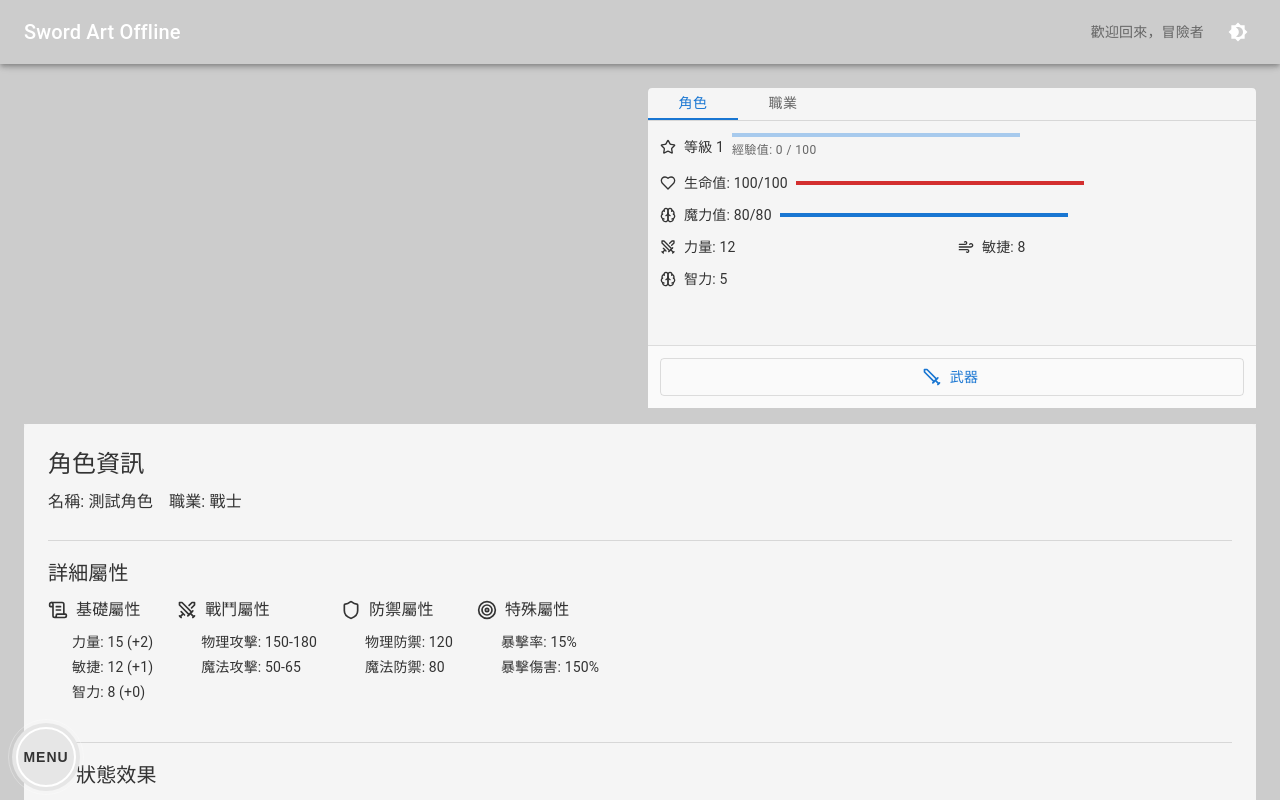
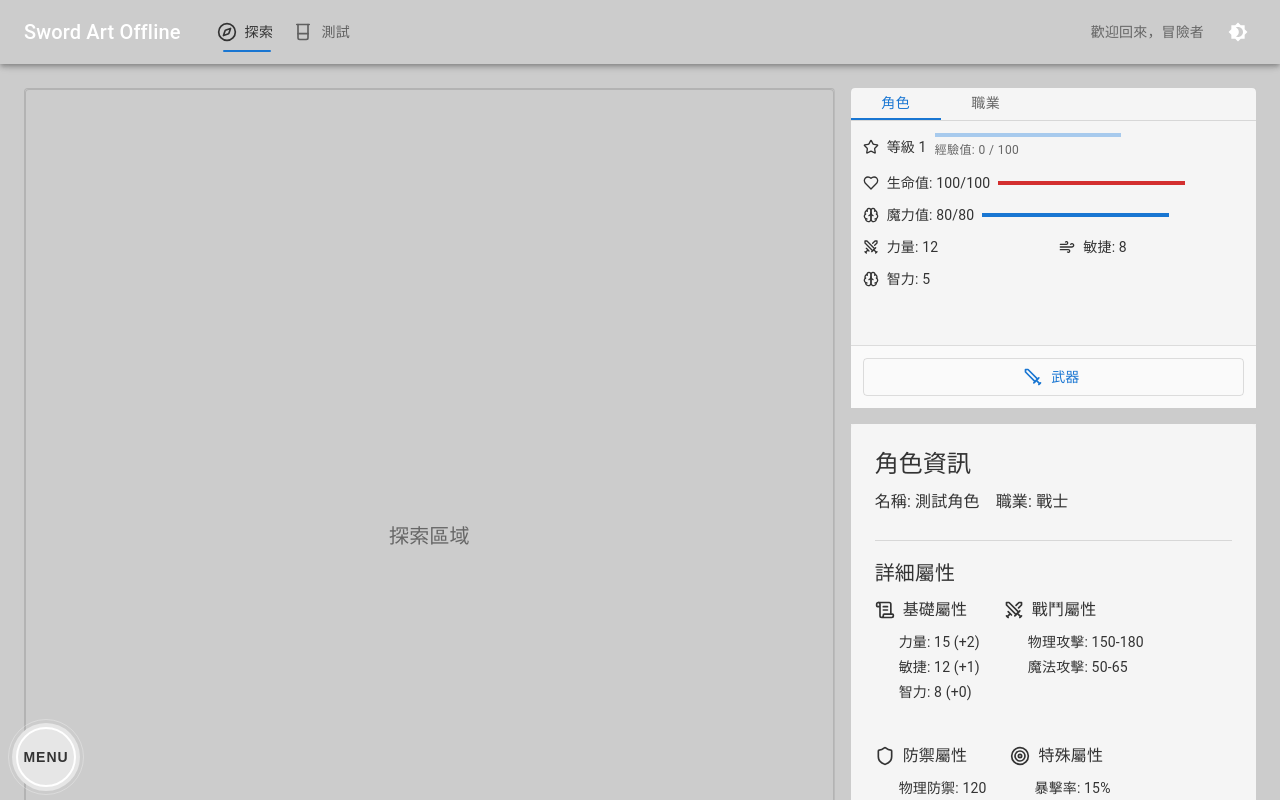
Before and after one commit to Mr-Smilin/sword-bus-online, a React (Create React App) app: page / in a window 1280 px wide. Shown: the top 800 px of the page. Built offline with nearby package versions, Linux system fonts and the light colour scheme.

Commit message:
分割主畫面代碼

```diff
--- a/src/components/layout/AppHeader.jsx
+++ b/src/components/layout/AppHeader.jsx
@@ -1,6 +1,5 @@
 /**
- * @file AppHeader.jsx
- * @description 應用程式頂部導航欄，適配新的動畫導航選單
+ * @file components/layout/AppHeader.jsx
  */
 import React from "react";
 import {
@@ -10,20 +9,62 @@ import {
 	useMediaQuery,
 	useTheme,
 	Box,
+	Button,
 } from "@mui/material";
+import { Compass, Beaker } from "lucide-react"; // Flask 作為測試按鈕圖標
 import ThemeToggle from "../ThemeToggle";
 import { useLayout } from "../../contexts";
+import { styled } from "@mui/material/styles";
 
-/**
- * 應用程式頂部導航欄組件
- * @param {Object} props
- * @param {boolean} props.isDarkMode - 是否為深色模式
- * @param {Function} props.onToggleTheme - 切換主題的回調函數
- */
+// 自定義導航按鈕組件
+const NavButton = styled(Button)(({ theme, active }) => ({
+	position: "relative",
+	color: theme.palette.text.primary,
+	transition: "all 0.3s ease-in-out",
+	opacity: active ? 1 : 0.7,
+	"&:hover": {
+		opacity: 0.9,
+	},
+	// 底部指示條
+	"&::after": {
+		content: '""',
+		position: "absolute",
+		bottom: -2,
+		left: active ? 10 : "50%",
+		right: active ? 10 : "50%",
+		height: 2,
+		background: theme.palette.primary.main,
+		transition: "all 0.3s ease-in-out",
+		borderRadius: 1,
+	},
+	"&:hover::after": {
+		left: active ? 10 : 40,
+		right: active ? 10 : 40,
+	},
+}));
+
+// 導航按鈕配置
+const NAV_BUTTONS = [
+	{
+		id: "exploration",
+		label: "探索",
+		icon: <Compass size={20} />,
+	},
+	{
+		id: "test",
+		label: "測試",
+		icon: <Beaker size={20} />,
+	},
+];
+
 const AppHeader = ({ isDarkMode, onToggleTheme }) => {
 	const theme = useTheme();
 	const isMobile = useMediaQuery(theme.breakpoints.down("md"));
-	const { isMenuOpen } = useLayout();
+	const {
+		isMenuOpen,
+		mainViewPanel,
+		layoutActions: { switchMainViewPanel },
+	} = useLayout();
 
 	return (
 		<AppBar
@@ -51,19 +92,39 @@ const AppHeader = ({ isDarkMode, onToggleTheme }) => {
 					px: { xs: 2, sm: 3 },
 				}}
 			>
-				<Box sx={{ flex: 1, display: "flex", alignItems: "center" }}>
+				<Box sx={{ flex: 1, display: "flex", alignItems: "center", gap: 2 }}>
 					<Typography
 						variant="h6"
 						noWrap
 						component="div"
 						sx={{
-							mr: 2,
 							opacity: isMenuOpen ? 0.7 : 1,
 							transition: theme.transitions.create("opacity"),
 						}}
 					>
 						Sword Art Offline
 					</Typography>
+
+					{/* 導航按鈕組 */}
+					<Box
+						sx={{
+							display: { xs: "none", sm: "flex" },
+							gap: 1,
+							ml: 2,
+							height: "100%",
+						}}
+					>
+						{NAV_BUTTONS.map((button) => (
+							<NavButton
+								key={button.id}
+								startIcon={button.icon}
+								onClick={() => switchMainViewPanel(button.id)}
+								active={mainViewPanel === button.id ? 1 : 0}
+							>
+								{button.label}
+							</NavButton>
+						))}
+					</Box>
 				</Box>
 
 				<Box
@@ -82,7 +143,6 @@ const AppHeader = ({ isDarkMode, onToggleTheme }) => {
 								transition: theme.transitions.create("opacity"),
 							}}
 						>
-							{/* 這裡可以添加用戶名稱或其他信息 */}
 							歡迎回來，冒險者
 						</Typography>
 					)}
--- a/src/components/layout/MainContent.jsx
+++ b/src/components/layout/MainContent.jsx
@@ -1,6 +1,6 @@
 /**
  * @file MainContent.jsx
- * @description 主要內容區域組件，更新模態框邏輯
+ * @description 主要內容區域組件，包含主要畫面、角色資訊和側邊欄面板
  */
 import React, { useMemo } from "react";
 import { Box, Paper, IconButton, Modal } from "@mui/material";
@@ -8,6 +8,7 @@ import { Close as CloseIcon } from "@mui/icons-material";
 import { useLayout } from "../../contexts";
 import { usePanelContainerAnimation } from "../../utils/animations";
 import { CharacterCard, CharacterPanel } from "../character";
+import { MainView } from "../main-view";
 
 // 面板內容映射
 const PANEL_CONTENT = {
@@ -27,26 +28,25 @@ const MainContent = () => {
 	} = useLayout();
 
 	// 動畫容器
-	const { style: emptyPanelStyle, AnimatedContainer: EmptyPanelContainer } =
+	const { style: mainViewStyle, AnimatedContainer: MainViewContainer } =
 		usePanelContainerAnimation({});
 	const {
-		style: characterCardStyle,
-		AnimatedContainer: CharacterCardContainer,
+		style: characterInfoStyle,
+		AnimatedContainer: CharacterInfoContainer,
 	} = usePanelContainerAnimation({});
-	const { style: mainPanelStyle, AnimatedContainer: MainPanelContainer } =
+	const { style: sidePanelStyle, AnimatedContainer: SidePanelContainer } =
 		usePanelContainerAnimation({
 			deps: currentPanel,
 		});
-	// 模態窗口的動畫
 	const { style: modalStyle, AnimatedContainer: ModalContainer } =
 		usePanelContainerAnimation({
 			deps: isModalOpen,
 		});
 
 	// 記憶化內容
-	const emptyPanelContent = useMemo(() => <Box />, []);
-	const characterCardContent = useMemo(() => <CharacterCard />, []);
-	const currentPanelContent = useMemo(() => {
+	const mainViewContent = useMemo(() => <MainView />, []);
+	const characterInfoContent = useMemo(() => <CharacterCard />, []);
+	const sidePanelContent = useMemo(() => {
 		const PanelComponent =
 			PANEL_CONTENT[currentPanel] || (() => <div>請選擇一個面板</div>);
 		return <PanelComponent />;
@@ -55,34 +55,67 @@ const MainContent = () => {
 	return (
 		<Box component="main" sx={mainContentStyles.main}>
 			<Box sx={mainContentStyles.contentGrid}>
-				{/* 空白面板 */}
-				<EmptyPanelContainer
-					style={emptyPanelStyle}
-					sx={{ gridColumn: { xs: "1", sm: "1 / 2" }, minHeight: "200px" }}
+				{/* 主要畫面 */}
+				<MainViewContainer
+					style={mainViewStyle}
+					sx={{
+						gridColumn: {
+							xs: "1",
+							sm: "1 / 2",
+						},
+						gridRow: {
+							xs: "1",
+							sm: "1 / 3",
+						},
+						minHeight: {
+							xs: "300px",
+							sm: "600px",
+						},
+						bgcolor: "background.default",
+						border: 1,
+						borderColor: "divider",
+						borderRadius: 1,
+					}}
 				>
-					{emptyPanelContent}
-				</EmptyPanelContainer>
+					{mainViewContent}
+				</MainViewContainer>
 
-				{/* 角色卡片 */}
-				<CharacterCardContainer
-					style={characterCardStyle}
-					sx={{ gridColumn: { xs: "1", sm: "2 / 3" } }}
+				{/* 角色資訊/職業面板 */}
+				<CharacterInfoContainer
+					style={characterInfoStyle}
+					sx={{
+						gridColumn: {
+							xs: "1",
+							sm: "2 / 3",
+						},
+						gridRow: {
+							xs: "2",
+							sm: "1",
+						},
+					}}
 				>
-					{characterCardContent}
-				</CharacterCardContainer>
+					{characterInfoContent}
+				</CharacterInfoContainer>
 
-				{/* 主要內容面板 - 只在非模態面板時顯示 */}
+				{/* 側邊欄面板 */}
 				{!isModalPanel(currentPanel) && (
-					<MainPanelContainer
-						style={mainPanelStyle}
+					<SidePanelContainer
+						style={sidePanelStyle}
 						sx={{
-							gridColumn: { xs: "1", sm: "1 / 3" },
+							gridColumn: {
+								xs: "1",
+								sm: "2 / 3",
+							},
+							gridRow: {
+								xs: "3",
+								sm: "2",
+							},
 							minHeight: "200px",
-							bgcolor: (theme) => theme.palette.background.paper,
+							bgcolor: "background.paper",
 						}}
 					>
-						{currentPanelContent}
-					</MainPanelContainer>
+						{sidePanelContent}
+					</SidePanelContainer>
 				)}
 			</Box>
 
@@ -109,7 +142,7 @@ const MainContent = () => {
 						overflow: "auto",
 					}}
 				>
-					{currentPanelContent}
+					{sidePanelContent}
 				</ModalContainer>
 			</Modal>
 		</Box>
--- /dev/null
+++ b/src/components/main-view/ExplorationPanel.jsx
@@ -0,0 +1,28 @@
+/**
+ * @file components/main-view/ExplorationPanel.jsx
+ * @description 探索面板組件
+ */
+import React from "react";
+import { Box, Typography } from "@mui/material";
+
+const ExplorationPanel = () => {
+	return (
+		<Box
+			sx={{
+				width: "100%",
+				height: "100%",
+				display: "flex",
+				flexDirection: "column",
+				alignItems: "center",
+				justifyContent: "center",
+			}}
+		>
+			<Typography variant="h6" color="text.secondary">
+				探索區域
+			</Typography>
+			{/* 未來會加入地圖和角色等元素 */}
+		</Box>
+	);
+};
+
+export default ExplorationPanel;
--- /dev/null
+++ b/src/components/main-view/MainView.jsx
@@ -0,0 +1,54 @@
+/**
+ * @file components/main-view/MainView.jsx
+ * @description 主要遊戲視圖組件
+ */
+import React from "react";
+import { Box, Typography } from "@mui/material";
+import { useLayout } from "../../contexts";
+import ExplorationPanel from "./ExplorationPanel";
+
+// 面板類型定義
+const MAIN_VIEW_PANELS = {
+	EXPLORATION: "exploration",
+	TEST: "test",
+	// 未來可能的其他面板類型
+	// BATTLE: "battle",
+	// EVENT: "event"
+};
+
+// 面板內容映射
+const PANEL_COMPONENTS = {
+	[MAIN_VIEW_PANELS.EXPLORATION]: ExplorationPanel,
+	[MAIN_VIEW_PANELS.TEST]: () => (
+		<Box sx={{ p: 3 }}>
+			<Typography variant="h6">測試面板</Typography>
+		</Box>
+	),
+	// 未來其他面板的組件映射
+};
+
+const MainView = () => {
+	const { mainViewPanel = MAIN_VIEW_PANELS.EXPLORATION } = useLayout();
+
+	// 獲取當前要顯示的面板組件
+	const CurrentPanel = PANEL_COMPONENTS[mainViewPanel] || ExplorationPanel;
+
+	return (
+		<Box
+			sx={{
+				width: "100%",
+				height: "100%",
+				position: "relative",
+				overflow: "hidden",
+				bgcolor: "background.default",
+				borderRadius: 1,
+				border: 1,
+				borderColor: "divider",
+			}}
+		>
+			<CurrentPanel />
+		</Box>
+	);
+};
+
+export default MainView;
--- /dev/null
+++ b/src/components/main-view/index.js
@@ -0,0 +1,5 @@
+/**
+ * @file components/main-view/index.js
+ */
+export { default as MainView } from "./MainView";
+export { default as ExplorationPanel } from "./ExplorationPanel";
--- a/src/contexts/LayoutContext.jsx
+++ b/src/contexts/LayoutContext.jsx
@@ -18,6 +18,7 @@ export const LayoutProvider = ({ children }) => {
 	const [isMenuOpen, setIsMenuOpen] = useState(false);
 	const [currentPanel, setCurrentPanel] = useState("character");
 	const [isModalOpen, setIsModalOpen] = useState(false);
+	const [mainViewPanel, setMainViewPanel] = useState("exploration");
 
 	// 記憶化布局操作方法
 	const layoutActions = useMemo(
@@ -59,6 +60,16 @@ export const LayoutProvider = ({ children }) => {
 					setIsMenuOpen(false);
 				}
 			},
+
+			// 切換主視圖面板
+			switchMainViewPanel: (panelId) => {
+				setMainViewPanel(panelId);
+			},
+
+			// 返回探索面板
+			backToExploration: () => {
+				setMainViewPanel("exploration");
+			},
 		}),
 		[isMobileView, currentPanel]
 	);
@@ -79,8 +90,14 @@ export const LayoutProvider = ({ children }) => {
 			contentGrid: {
 				display: "grid",
 				gap: 2,
-				gridTemplateColumns: { xs: "1fr", sm: "1fr 1fr" },
-				gridTemplateRows: "auto",
+				gridTemplateColumns: {
+					xs: "1fr", // 手機版單欄
+					sm: "2fr 1fr", // 電腦版探索區域占 2/3，資訊區域占 1/3
+				},
+				gridTemplateRows: {
+					xs: "auto auto auto", // 手機版垂直排列
+					sm: "auto auto", // 電腦版兩行
+				},
 				opacity: isMenuOpen ? 0.3 : 1,
 				transition: "opacity 0.3s ease-in-out",
 				filter: isMenuOpen ? "blur(2px)" : "none",
@@ -101,6 +118,7 @@ export const LayoutProvider = ({ children }) => {
 		isMenuOpen,
 		currentPanel,
 		isModalOpen,
+		mainViewPanel,
 		// 樣式配置
 		mainContentStyles,
 		// 操作方法
```
